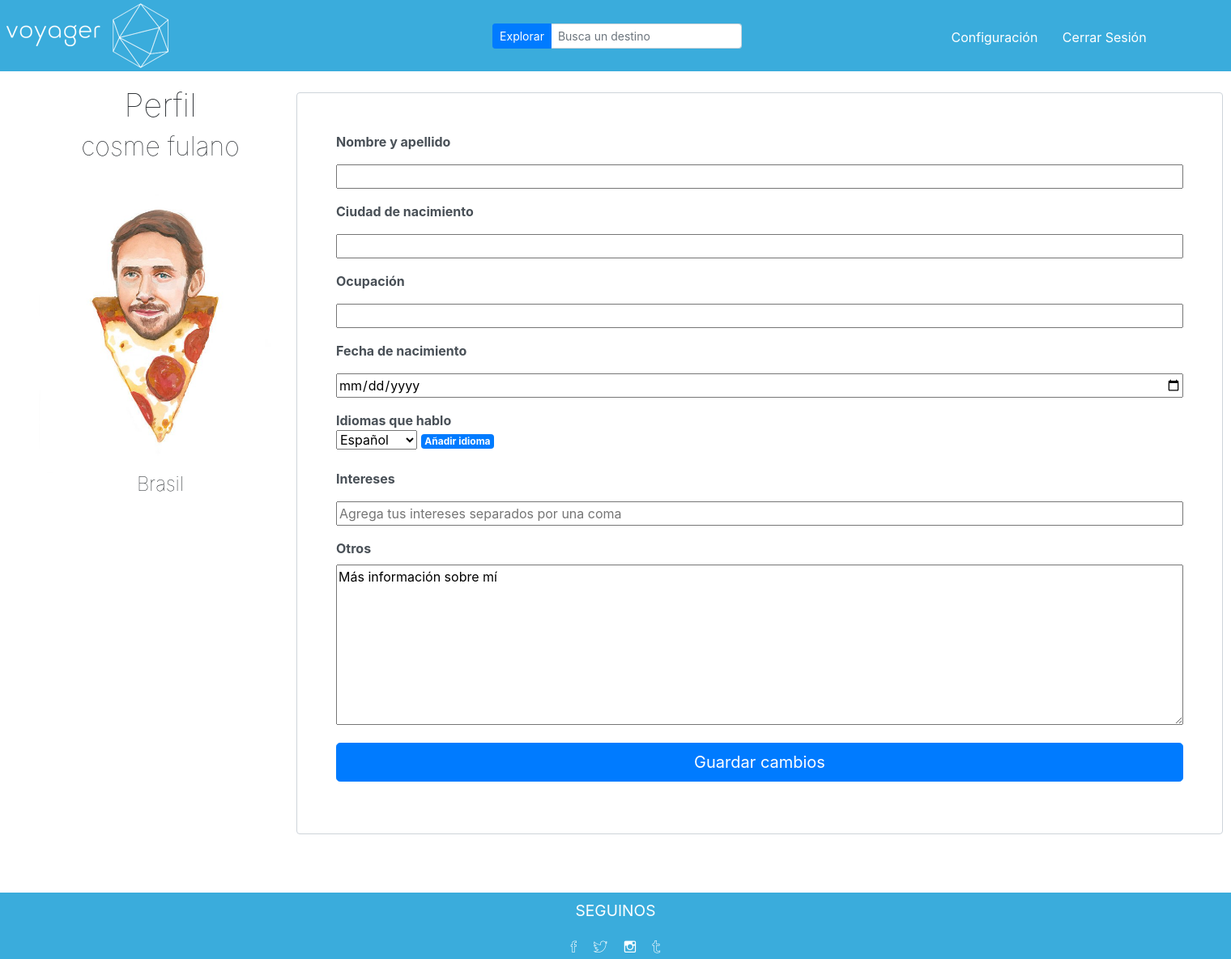
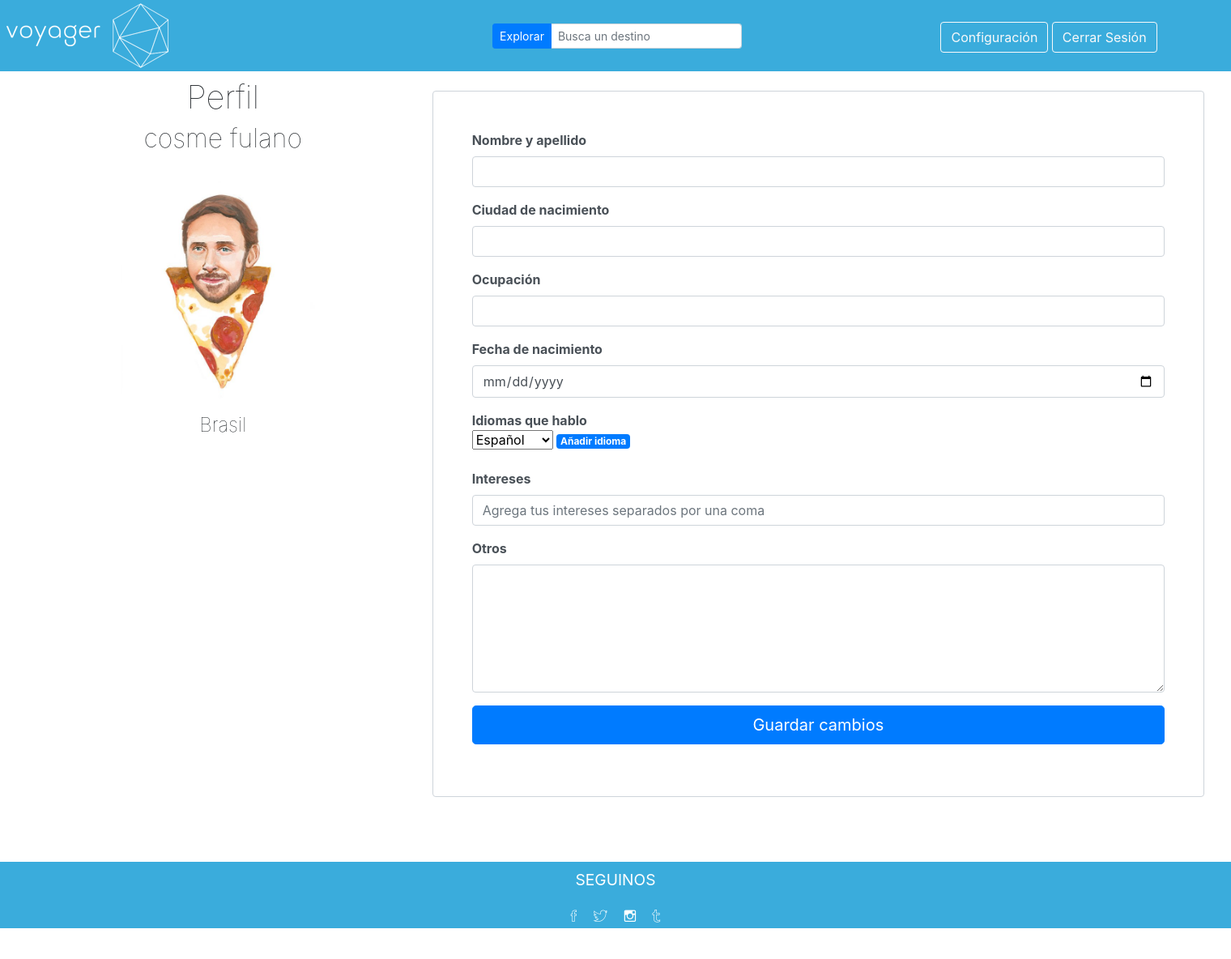
Before and after one commit to danamorgen/sprint2-proyecto2018, a PHP site: page /configperfil.php in a window 1520 px wide. Shown: the whole page at 81% size. After the commit the page ends 1146 px from the top, so only its background shows below. Run offline with PHP 8.4, Linux system fonts and the light colour scheme; the visitor is signed in with stand-in values (Sample User, id 1); some libraries are stand-ins or nearby versions.

Commit message:
actualizo perfil.php y configperfil.php

```diff
--- a/configperfil.php
+++ b/configperfil.php
@@ -61,19 +61,9 @@ require_once('funciones.php');
       </div>
      <div class="col-12 col-sm-6 col-md-3 col-lg-3">
           <div>
-              <button class="toggle-nav d-md-none d-lg-none mt-2">
-                                <span class="ion-navicon-round"></span>
-                              </button>
-              <nav class="main-nav d-md-none d-lg-none" style="display: none;">
-                  <ul>
-                      <li><a href="faq.php">preguntas frecuentes</a></li>
-                      <li><a href="#">seguridad</a></li>
-                      <li><a href="#ancla-contacto">contacto</a></li>
-                      <li><a href="#">idioma</a></li>
-                    </ul>
-              </nav>
-              <a href="configperfil.php" class="btn  mt-1">Configuración</a>
-	              <a href="logout.php" class="btn  mt-1">Cerrar Sesión</a>
+
+              <a href="configperfil.php" class="btn  btn-outline-light mt-1">Configuración</a>
+	              <a href="logout.php" class="btn  btn-outline-light  mt-1">Cerrar Sesión</a>
 
           </div>
       </div>
@@ -82,29 +72,29 @@ require_once('funciones.php');
 
 <!-- PROFILE PROFILE PROFILE -->
 
-<div class="grid-container p-5 mt-5">
-
-  <div class="item2 text-center">
+<div class="fluicontainer p-5 mt-5 ">
+ <div class="row">
+	 <div class="text-center col-12 col-md-3 col-lg-4">
  			<h1>Perfil </h1>
  			<h2><?=$usuario['name']?></h2>
-			<img style="" src="<?=$usuario['imagen']?>" width="300">
+ 			<img class="img-fluid"style="" src="<?=$usuario['imagen']?>" width="250">
  <br>
  			<h4><?= $usuario['pais'] ?></h4>
  		</div>
-<div class='item3 p-2 '>
-                    <form class="form-control p-5 margin-auto" enctype="multipart/form-data"  method="post">
+ <div class='p-2 col-12 col-md-8 col-lg-8'>
+                     <form class="form-control m-2 p-5 margin-auto" enctype="multipart/form-data"  method="post">
 
                      <label class="input-group input-group-lg"><strong>Nombre y apellido</strong></label>
-                    <input type="text" name="name" class="w-100 mb-3 mt-2"  value="">
+                     <input type="text" name="name" class="w-100 mb-3 mt-2 form-control"  value="">
 
                      <label class="input-group input-group-lg "><strong>Ciudad de nacimiento</strong></label>
-                    <input type="text" name="name" class="w-100 mb-3 mt-2"  value="">
+                     <input type="text" name="name" class="w-100 mb-3 mt-2 form-control"  value="">
 
                        <label class="input-group input-group-lg "><strong>Ocupación</strong></label>
-                      <input type="text" name="" class="w-100 mb-3 mt-2"  value="">
+                       <input type="text" name="" class="w-100 mb-3 mt-2 form-control"  value="">
 
                        <label class="input-group input-group-lg "><strong>Fecha de nacimiento</strong></label>
-                                            <input type="date" name="" class="w-100 mb-3 mt-2" value="">
+                        <input type="date" name="" class="w-100 mb-3 mt-2 form-control" value="">
 
        <span class="pseudo-label"><strong>Idiomas que hablo</strong></span>
          <div class="container-inline actions">
@@ -131,11 +121,11 @@ require_once('funciones.php');
          <br>
  <div>
  	<label class="input-group input-group-lg "><strong>Intereses</strong></label>
-	<input type="text" name="name" class="w-100 mb-3 mt-2"  value="" placeholder="Agrega tus intereses separados por una coma">
+ 	<input type="text" name="name" class="w-100 mb-3 mt-2 form-control"  value="" placeholder="Agrega tus intereses separados por una coma">
  </div>
  <div>
  <label class="input-group input-group-lg"><strong>Otros</strong></label>
-<textarea cols="100%" id="" name="" rows="8">Más información sobre mí
+ <textarea cols="82%"  rows="6"class="form-control">
  </textarea>
  </div>
 
@@ -146,6 +136,9 @@ require_once('funciones.php');
  </form>
 
  </div>
+
+ </div>
+
 </div>
 </div>
 <!-- FOOTER FOOTER FOOTER FOOTERFOOTER FOOTERFOOTER -->
```
Also changed, not shown: perfil.php (+14 -8 lines). Lines whose indentation alone changed are shown as unchanged.
